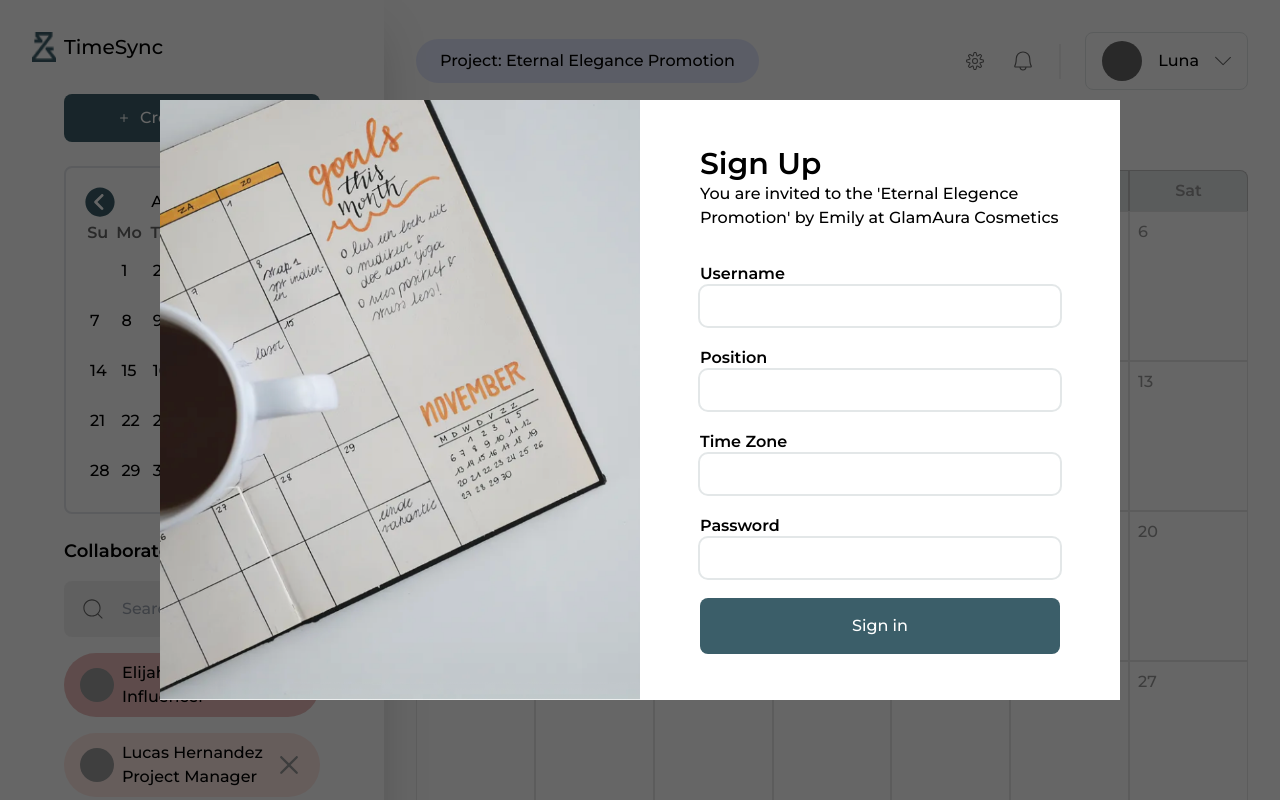
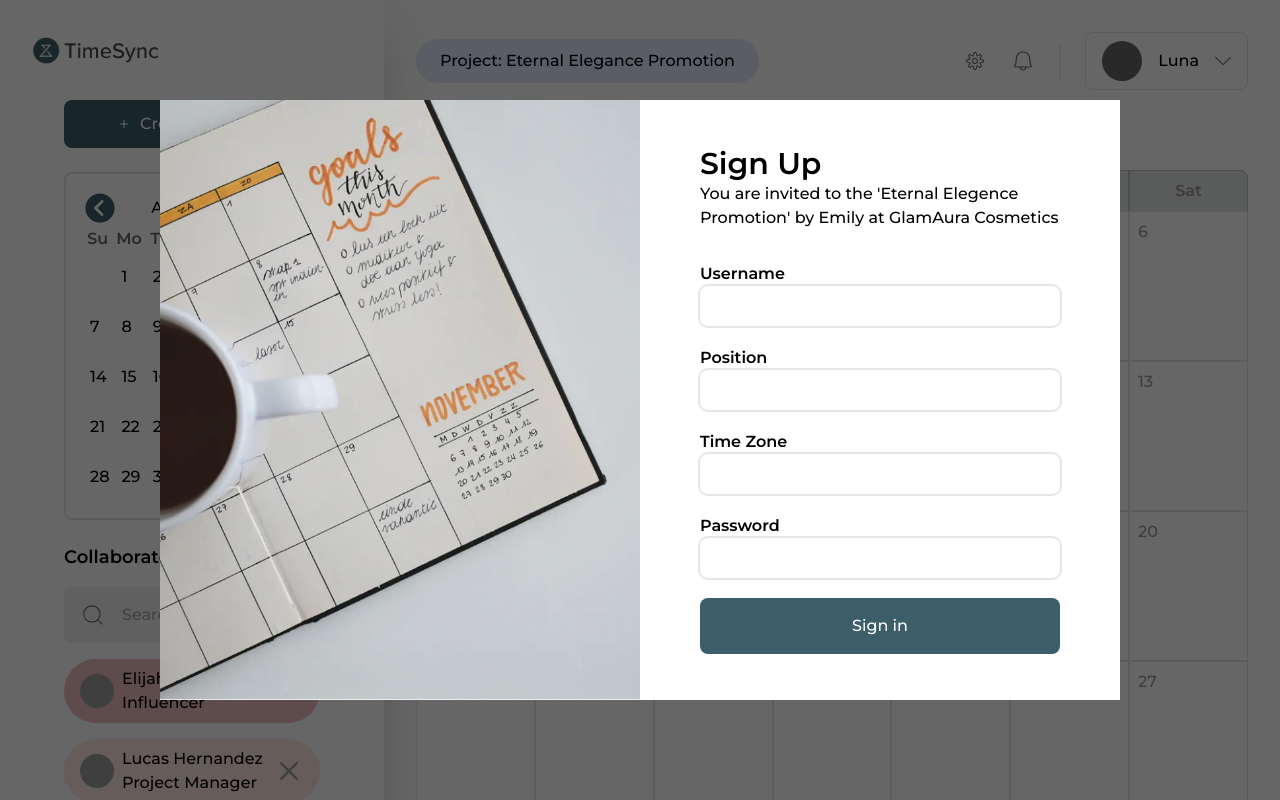
Before and after one commit to codingbabe10/TimeSync, a React (Vite) app: page /SignUp in a window 1280 px wide. Shown: the top 800 px of the page. Built offline with nearby package versions, Linux system fonts and the light colour scheme; grey boxes are pictures that could not be loaded.

Commit message:
add logo to Sidebar

```diff
--- a/src/components/Sidebar.jsx
+++ b/src/components/Sidebar.jsx
@@ -46,8 +46,8 @@ export default function Sidebar() {
     return (
         <section className="p-8 w-[30%] shadow-2xl min-h-[100vh] relative">
             <div className="custom-flex-row justify-normal gap-2">
-                <img src="/logo.png" alt="logo" className="w-6" />
-                <span className="text-custom-logo">TimeSync</span>
+                <img src="/TimeSync-Logo-full.png" alt="logo" className="w-32" />
+                {/* <span className="text-custom-logo">TimeSync</span> */}
             </div>
 
             <div className="p-8 custom-flex-col  justify-center gap-6">
```
Also changed, not shown: public/TimeSync-Logo-full.png (added), public/TimeSync_Symbol.png (added).
